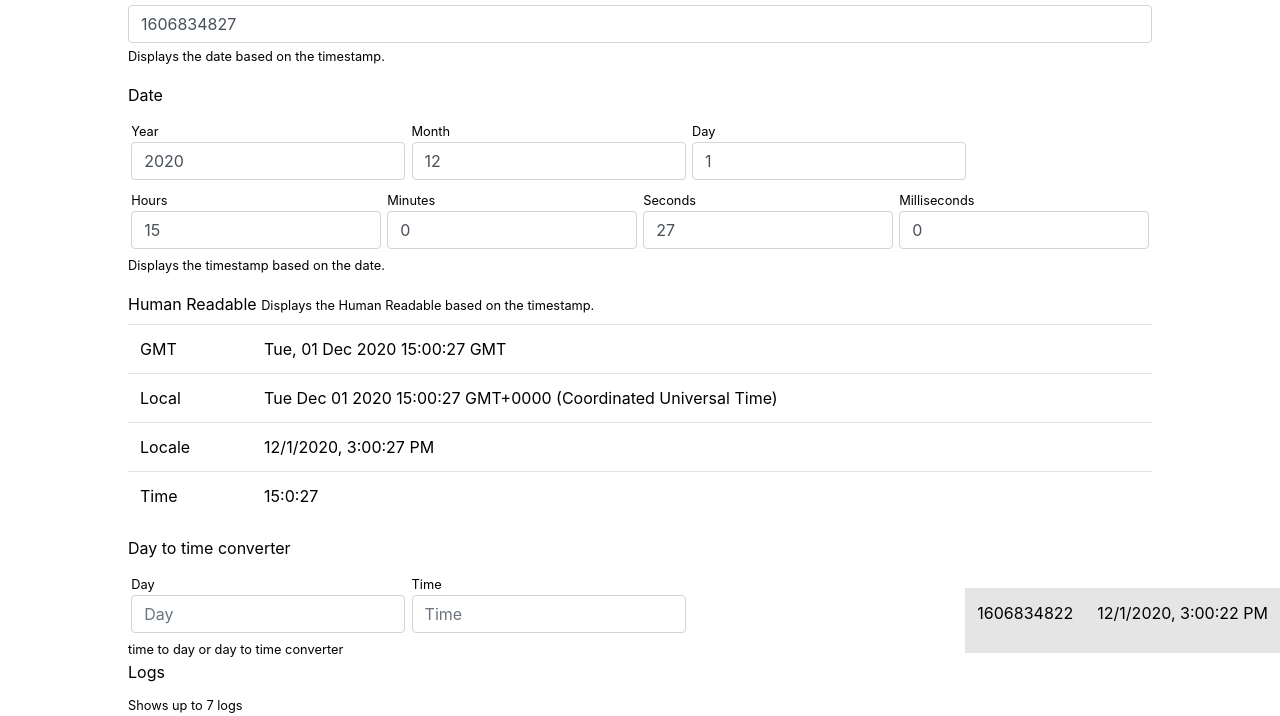
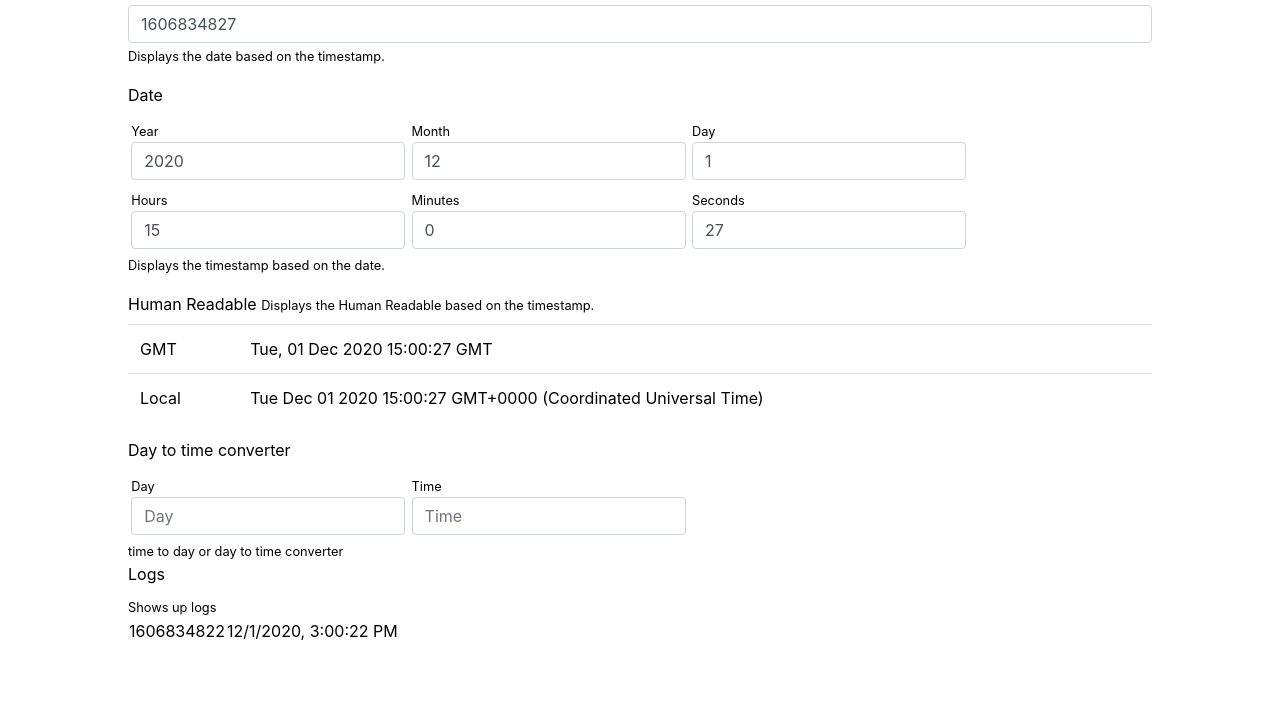
Before and after one commit to hojin-kr/timestampConverter, a plain HTML site: page index.html in a window 1280 px wide. Shown: the part 147-863 px from the top of the page. After the commit the page ends 807 px from the top, so only its background shows below. Drawn offline with nearby package versions, Linux system fonts and the light colour scheme.

Commit message:
UI 변경 / milisecond 제거/ logs이동/ GMT, local만 제공

```diff
--- a/index.html
+++ b/index.html
@@ -110,10 +110,6 @@
           <small>Seconds</small>
           <input class="form-control date" id="second" placeholder="second">
         </div>
-        <div class="inner-form">
-          <small>Milliseconds</small>
-          <input class="form-control date" id="milli" placeholder="milli">
-        </div>
       </div>
       <small>Displays the timestamp based on the date.</small>
     </div>
@@ -126,14 +122,6 @@
       <tr>
         <td>Local</td>
         <td class="local"></td>
-      </tr>
-      <tr>
-        <td>Locale</td>
-        <td class="locale"></td>
-      </tr>
-      <tr>
-        <td>Time</td>
-        <td class="time"></td>
       </tr>
       <small>Displays the Human Readable based on the timestamp.</small>
     </table>
@@ -152,8 +140,8 @@
     <br>
     <label for="Logs">Logs</label>
     <br>
-    <small>Shows up to 7 logs</small>
-    <div id="logs-overlay">
+    <small>Shows up logs</small>
+    <div id="logs">
       <table class="table" id="logs">
       </table>
     </div>
@@ -316,7 +304,6 @@
     if ($('#second').val() != seconds) {
       $('#second').val(seconds);
     }
-    $('#milli').val(_date.getMilliseconds());
   }
 
   function setFirst(_date) {
```
